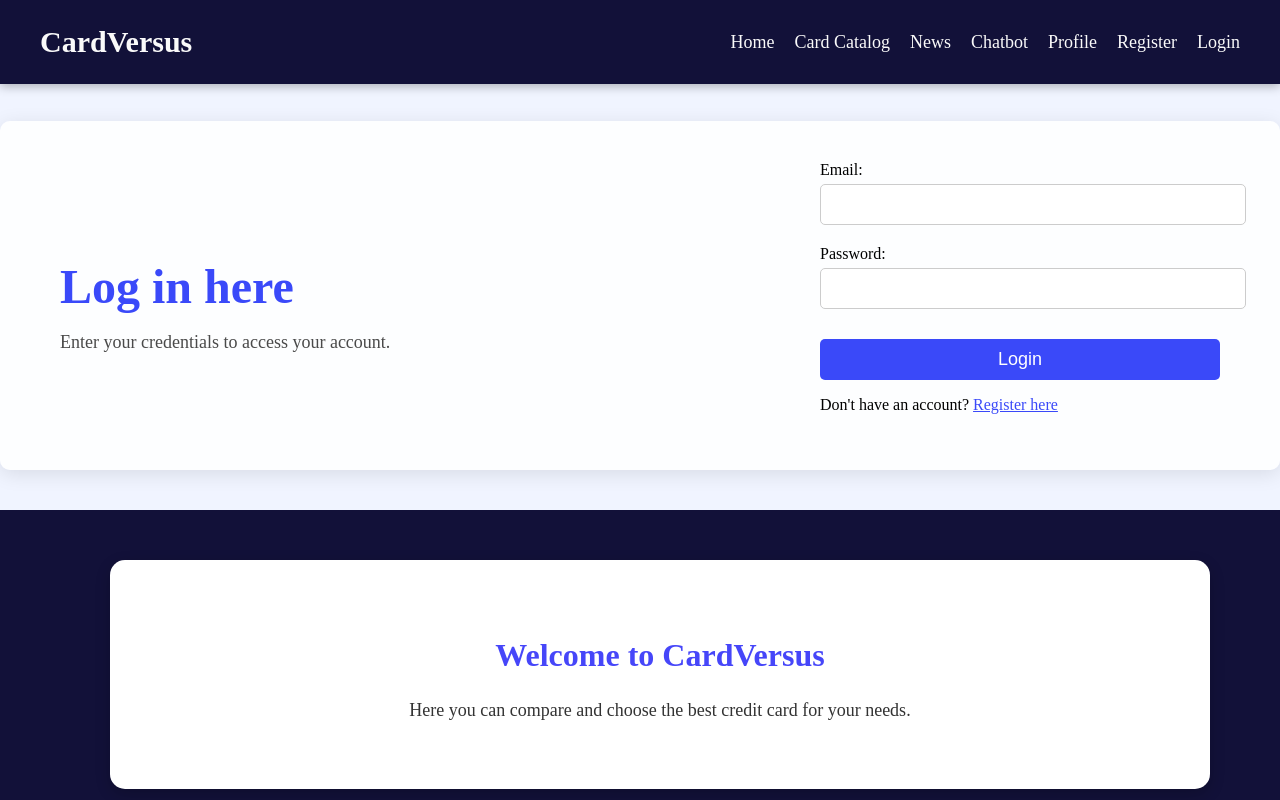
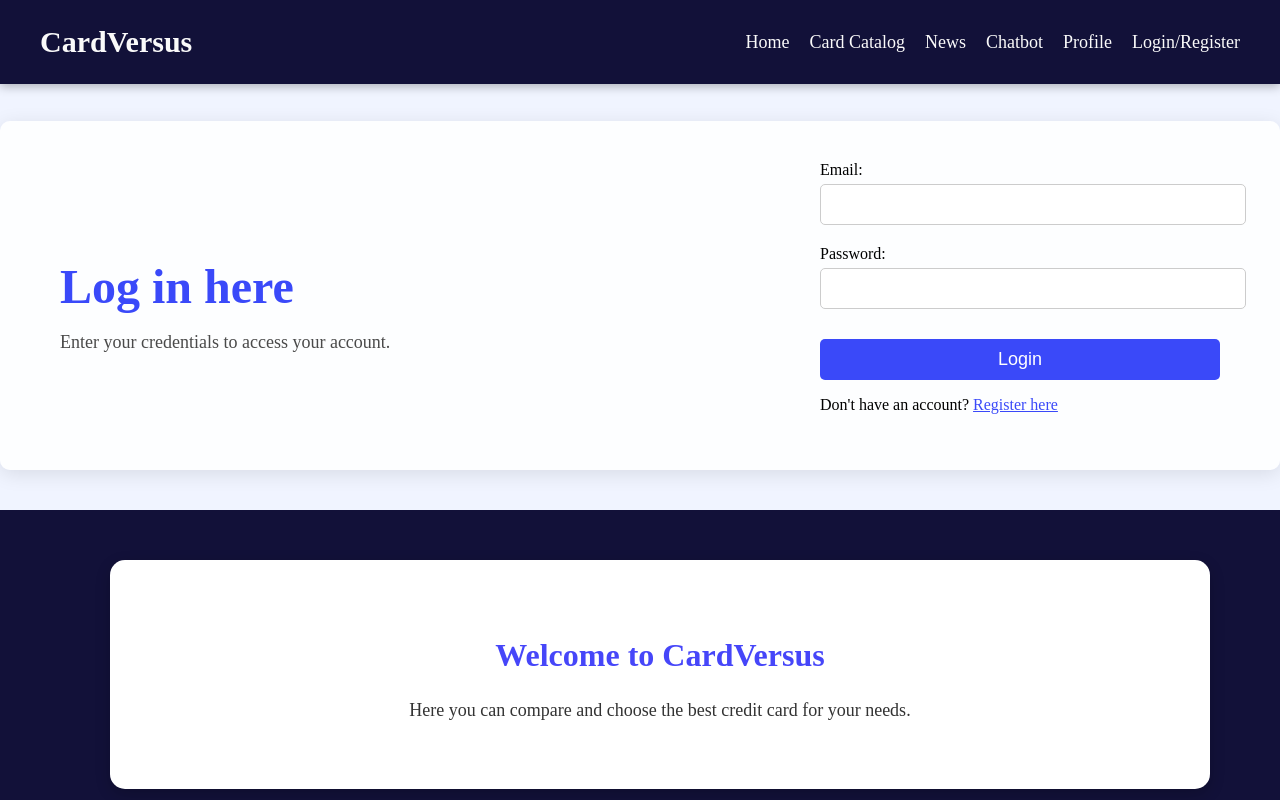
Before and after one commit to joelvshimself/cardvs, a Vue app: page /login in a window 1280 px wide. Built offline with nearby package versions, Linux system fonts and the light colour scheme.

Commit message:
hoy si cambio final

```diff
--- a/src/Pantallas/UserLogin.vue
+++ b/src/Pantallas/UserLogin.vue
@@ -26,6 +26,7 @@
       title="Welcome to CardVersus"
       description="Here you can compare and choose the best credit card for your needs."
     />
+
   </div>
 </template>
 
--- a/src/components/FixedHeader.vue
+++ b/src/components/FixedHeader.vue
@@ -8,8 +8,7 @@
           <li><router-link to="/news">News</router-link></li>
           <li><router-link to="/chatbot">Chatbot</router-link></li>
           <li><router-link to="/profile">Profile</router-link></li>
-          <li><router-link to="/register">Register</router-link></li>
-          <li><router-link to="/login">Login</router-link></li>
+          <li><router-link to="/login">Login/Register</router-link></li>
         </ul>
       </nav>
     </header>
```
